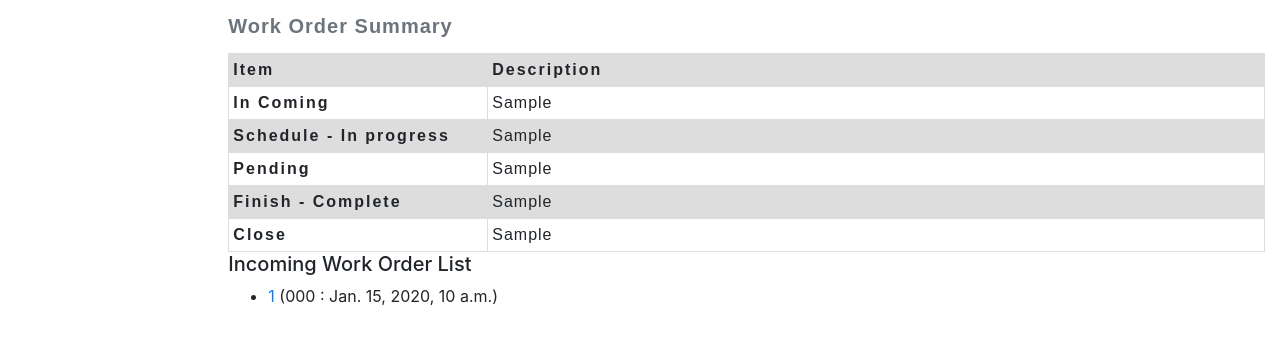
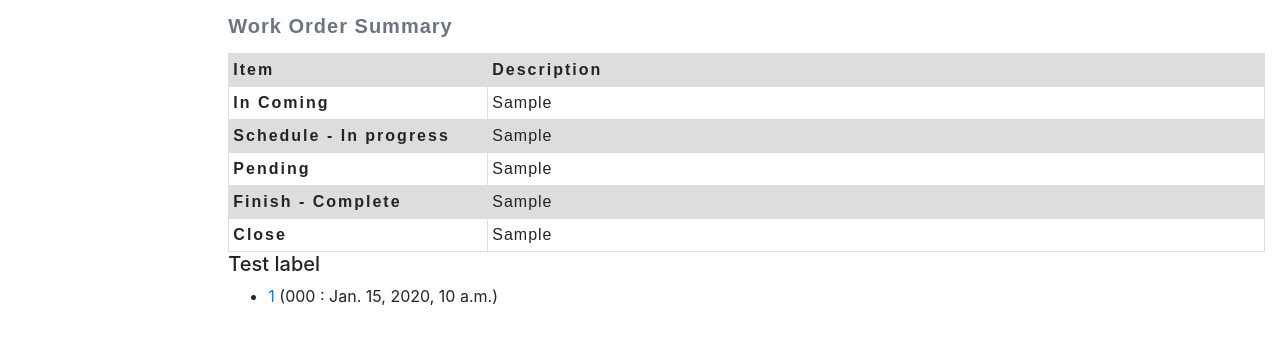
Before and after one commit to slametsampon/cmms, a Django app: template workOrder/templates/workOrder/WoSummaryReport_form.html in a window 1280 px wide. Shown: the part 119-476 px from the top of the page. Run offline with Django 3.2, Linux system fonts and the light colour scheme; the template is opened without the code that fills it: most values are stand-ins (such as "Sample title", 1, 10 or a date in 2020); some libraries are stand-ins or nearby versions.

Commit message:
still on summary

```diff
--- a/workOrder/forms.py
+++ b/workOrder/forms.py
@@ -157,8 +157,8 @@ class WoCompletion_form(ModelForm):
 from functools import partial
 DateInput = partial(forms.DateInput, {'class': 'datepicker'})
 class WoSummaryReportForm(forms.Form):
-    start_date = forms.DateField(widget=DateInput(format = '%d-%m-%Y'))
-    end_date = forms.DateField(widget=DateInput(format = '%d-%m-%Y'))
+    start_date = forms.DateField(widget=DateInput())
+    end_date = forms.DateField(widget=DateInput())
 
     def clean_start_date(self):
        data = self.cleaned_data['start_date']
--- a/workOrder/templates/workOrder/WoSummaryReport_form.html
+++ b/workOrder/templates/workOrder/WoSummaryReport_form.html
@@ -19,6 +19,7 @@
                 {{ form.as_table }}
             </tbody>
         </table>
+
         <input type="submit" value="Submit">
     </form>
 
@@ -35,7 +36,7 @@
                 <th scope="row">In Coming</th>
                 {% if woOpen > 0 %}
                     <td>
-                        <a href="{% url 'work_order-summary'%}">{{ woOpen }}</a>
+                        <a id="woOpenSelect" href="{% url 'work_order-summary'%}">{{ woOpen }}</a>
                     </td>
                 {% else %}
                     <td>{{ woOpen }}</td>
@@ -59,7 +60,8 @@
             </tr>
         </tbody>
     </table>
-    <h5>Incoming Work Order List</h5>
+
+    <h5 id="woListTitle">Test label</h5>
     <ul>
         {% for work_order in wo_list %}
           <li>
@@ -75,7 +77,14 @@
             $('.datepicker').datepicker({
                 dateFormat: 'dd-mm-yy'
             });
+
+            $("#woOpenSelect").click(function(){
+                $("#woListTitle").text("Incoming Work Order List");
+                alert("Text: " + $("#woListTitle").text());
+              });
+
         });
+
     </script>
 
 {% endblock %}
```
Also changed, not shown: cmms.sqlite3.
